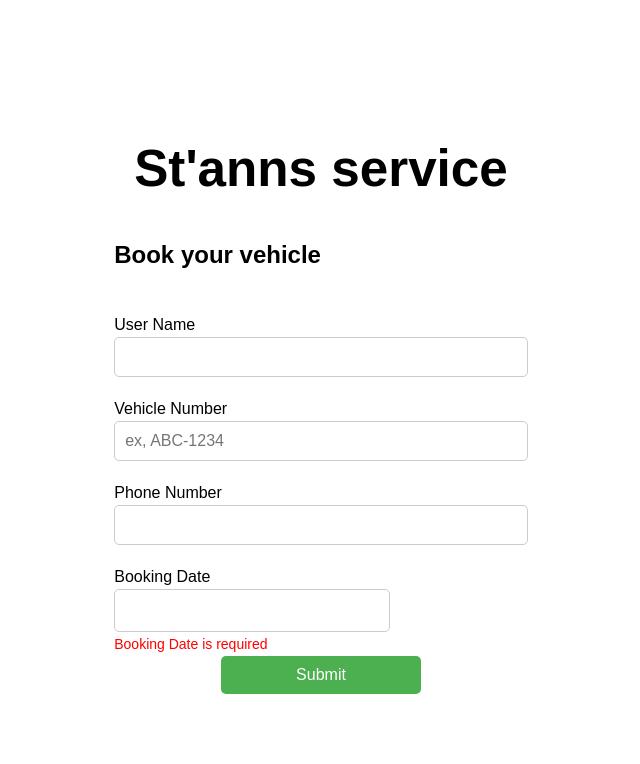
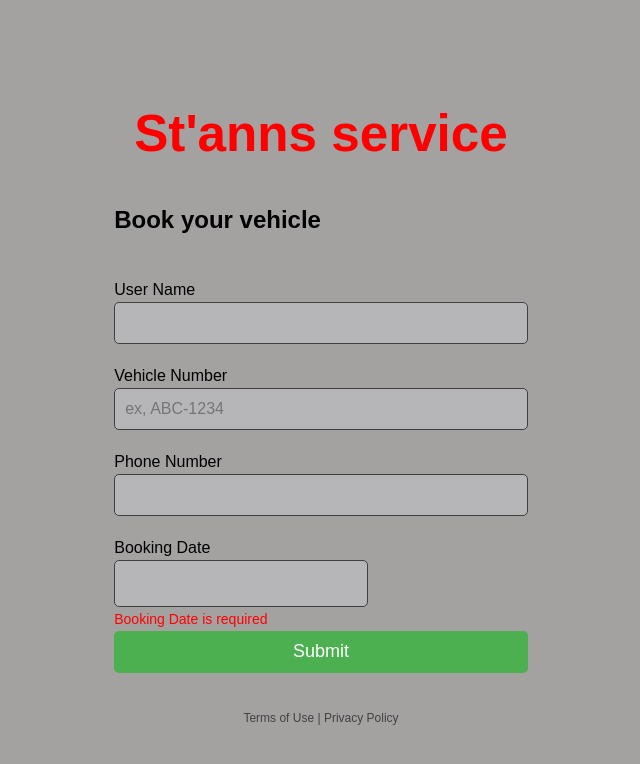
Before and after one commit to sasindu2/booking-system, a React (Vite) app: page / in a window 1280 px wide. Shown: the top 764 px of the page, without its empty margins (319-959 px from the left). Built offline with nearby package versions, Linux system fonts and the light colour scheme.

Commit message:
set css to the input box

```diff
--- a/src/App.jsx
+++ b/src/App.jsx
@@ -1,6 +1,6 @@
 import React from "react";
-import UserForm from "./pages/booking";
-import Admin from "./pages/Admin";
+import UserForm from "./pages/Booking/Booking";
+import Admin from "./pages/Admin/Admin";
 
 import { BrowserRouter, Routes, Route } from "react-router-dom";
 
--- a/src/pages/Admin.jsx
+++ b/src/pages/Admin/Admin.jsx
@@ -1,7 +1,7 @@
 import React, { useState } from "react";
 import DataTable from "react-data-table-component";
 import styled from "styled-components";
-import GlobalStyle from "./globalstyle";
+import GlobalStyle from "../globalstyle";
 
 const data = [
   {
--- a/src/pages/booking.css
+++ b/src/pages/Booking/Booking.css
@@ -1,6 +1,7 @@
 /* UserForm.css */
+
 body {
-    background-color: white;
+    background-color: rgb(164, 161, 161);
     margin: 0;
     padding: 0;
     font-family: Arial, sans-serif; /
@@ -21,13 +22,17 @@ body {
     max-width: 500px;
     width: 100%;
     padding: 20px;
-    background-color: white;
+    background-color: rgb(164, 161, 161);
     border-radius: 10px;
 
     color: black;
     /* box-shadow: 0px 0px 10px rgba(0, 0, 0, 0.1); */
   }
-
+  @media (max-width: 600px) {
+    h1 {
+      font-size: 50px;
+    }
+  }
 
   @media (max-width: 600px) {
     .FormContainer {
@@ -47,8 +52,10 @@ body {
 
   .Input {
     padding: 10px;
+    height: 42px;
+    background-color: rgb(182, 182, 184);
     font-size: 16px;
-    border: 1px solid #ccc;
+    border: 1px solid #414040;
     border-radius: 5px;
     width: 100%;
     box-sizing: border-box;
@@ -63,10 +70,13 @@ body {
   }
 
   .StyledDatePicker {
-    width: 100%;
+    max-width: 100%;
+    height: 25px;
+    background-color: rgb(182, 182, 184);
     padding: 10px;
     font-size: 18px;
-    border: 1px solid #ccc;
+    border: 1px solid #414040;
+
     border-radius: 5px;
   }
 
@@ -91,15 +101,16 @@ body {
   }
   .Button {
     padding: 10px;
-    font-size: 16px;
+    font-size: 18px;
     background-color: #4caf50;
     color: white;
     border: none;
     border-radius: 5px;
     cursor: pointer;
+    font: bold;
     width: 100%;
-    width: 50%; /* Reduce width to 50% */
-    max-width: 200px;
+    height: 42px; /* Reduce width to 50% */
+
 
   }
 
@@ -116,3 +127,13 @@ body {
     font-size: 14px;
     margin-bottom: 10px;
   }
+  .condition-footer {
+    text-align: center;
+    margin-top: 32px;
+}
+
+.condition-footer a {
+    font-size: 12px;
+    color: rgb(67, 66, 66);
+    cursor: pointer;
+}
--- a/src/pages/booking.jsx
+++ b/src/pages/Booking/Booking.jsx
@@ -2,8 +2,8 @@ import React from "react";
 import { useForm } from "react-hook-form";
 import DatePicker from "react-datepicker";
 import "react-datepicker/dist/react-datepicker.css";
-import "./booking.css";
-import GlobalStyle from "./globalstyle";
+import "../Booking/Booking.css";
+import GlobalStyle from "../globalstyle";
 
 const UserForm = () => {
   const {
@@ -81,6 +81,11 @@ const UserForm = () => {
                 Submit
               </button>
             </div>
+            <div className="condition-footer">
+              <a href="#">Terms of Use | </a>
+              <span className="privacy-policy"></span>
+              <a href="#">Privacy Policy</a>
+            </div>
           </form>
         </div>
       </div>
--- a/src/pages/globalstyle.jsx
+++ b/src/pages/globalstyle.jsx
@@ -1,4 +1,4 @@
-import { createGlobalStyle } from 'styled-components';
+import { createGlobalStyle } from "styled-components";
 
 const GlobalStyle = createGlobalStyle`
   body {
@@ -15,7 +15,7 @@ const GlobalStyle = createGlobalStyle`
 
   h1 {
     text-align: center;
-    color: black;
+    color: red;
     margin-bottom: 20px;
   }
 `;
```
